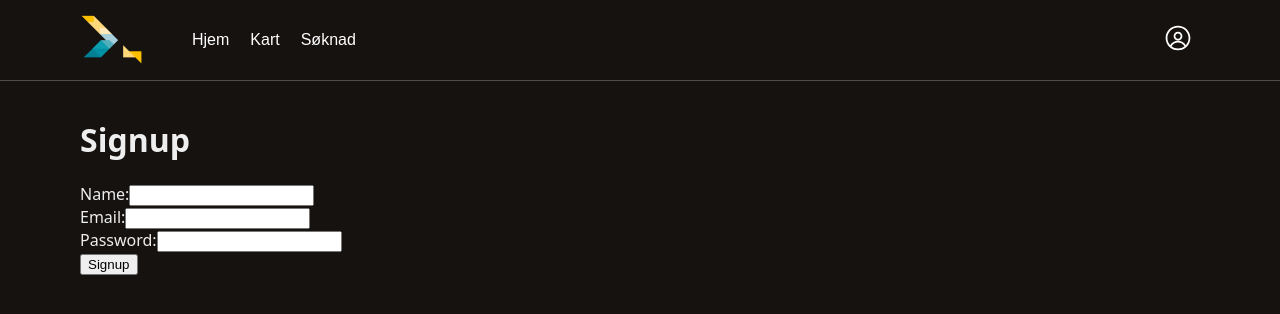
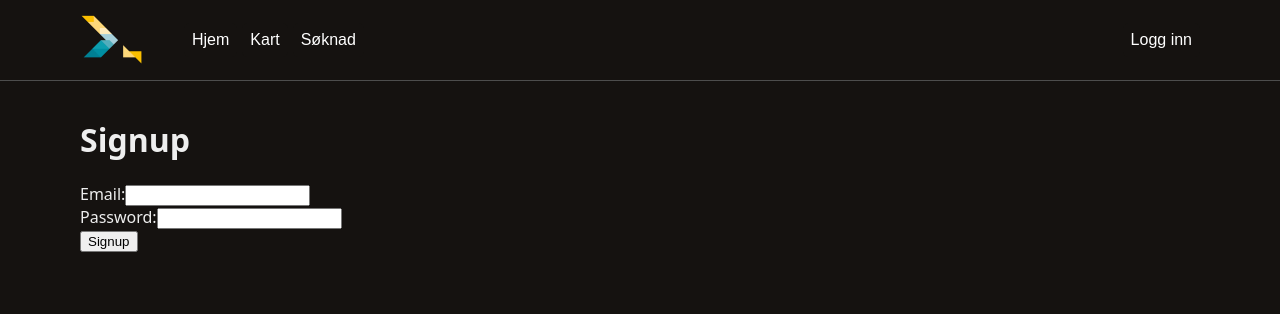
Before and after one commit to X104n/master-study-space, a Next.js app: page /signup in a window 1280 px wide. Shown: the top 314 px of the page. Built offline with nearby package versions, Linux system fonts and the light colour scheme; no server answers.

Commit message:
Fixed the navbar to display login when a user is not logged in, and a drop meny with profile when the use is logged in

```diff
--- a/src/app/components/navbar/navbar.js
+++ b/src/app/components/navbar/navbar.js
@@ -2,7 +2,9 @@
 import "./temp.css"
 import { useRouter } from 'next/navigation';
 import Image from "next/image"
-import {useState} from "react";
+import {useEffect, useState} from "react";
+import {onAuthStateChanged} from "firebase/auth";
+import {auth} from "@/app/config/firebaseConfig";
 
 
 export default function Navbar() {
@@ -11,6 +13,63 @@ export default function Navbar() {
     const [showDropdown, setShowDropdown] = useState(false)
     const toggleDropdown = () => {
         setShowDropdown(!showDropdown)
+    }
+
+    const [user, setUser] = useState(null);
+    const [loading, setLoading] = useState(true);
+
+    useEffect(() => {
+        const unsubscribe = onAuthStateChanged(auth, (currentUser) => {
+            if (currentUser) {
+                // User is signed in
+                setUser(currentUser);
+                setLoading(false);
+            } else {
+                // No user is signed in
+                setUser(null);
+                setLoading(false);
+            }
+        });
+
+        // Cleanup subscription on unmount
+        return () => {
+            unsubscribe();
+        };
+    }, []); // Empty dependency array means this effect only runs once on mount
+
+    if (loading) {
+        return <div>Loading...</div>;
+    }
+
+    if(user === null) {
+        return (
+            <div className="navbar flex items-center">
+                <div className="navbar-content flex items-center">
+                    <div className={"flex items-center "}>
+                        <div className={"logo-container"}>
+                            <a href="https://echo.uib.no/" target="_blank" rel="noopener noreferrer">
+                                {/*<img alt="Logo" src= className={"logo"}></img>*/}
+                                <Image
+                                    src = "/echo-logo.webp"    // public is next to src
+                                    alt = "Echo Hovedside"
+                                    width={64}
+                                    height={64}
+                                    className={"logo"}
+                                />
+                            </a>
+                        </div>
+                        <ul>
+                            <li><button onClick={() => router.push('/')}>Hjem</button></li>
+                            <li><button onClick={() => router.push('/map')}>Kart</button></li>
+                            <li><button onClick={() => router.push('/form')}>Søknad</button></li>
+                        </ul>
+                    </div>
+                    <div className={"items-center profile"}>
+                        <button onClick={() => router.push('/login')}>Logg inn</button>
+                    </div>
+                </div>
+            </div>
+        );
     }
 
     return (
--- a/src/app/signup/page.js
+++ b/src/app/signup/page.js
@@ -5,7 +5,6 @@ import { createUserWithEmailAndPassword } from "firebase/auth";
 
 
 export default function SignupPage() {
-    const [name, setName] = useState('');
     const [email, setEmail] = useState('');
     const [password, setPassword] = useState('');
 
@@ -27,16 +26,6 @@ export default function SignupPage() {
         <div>
             <h1>Signup</h1>
             <form onSubmit={handleSubmit}>
-                <div>
-                    <label htmlFor="name">Name:</label>
-                    <input
-                        type="text"
-                        id="name"
-                        value={name}
-                        onChange={(e) => setName(e.target.value)}
-                        required
-                    />
-                </div>
                 <div>
                     <label htmlFor="email">Email:</label>
                     <input
```
